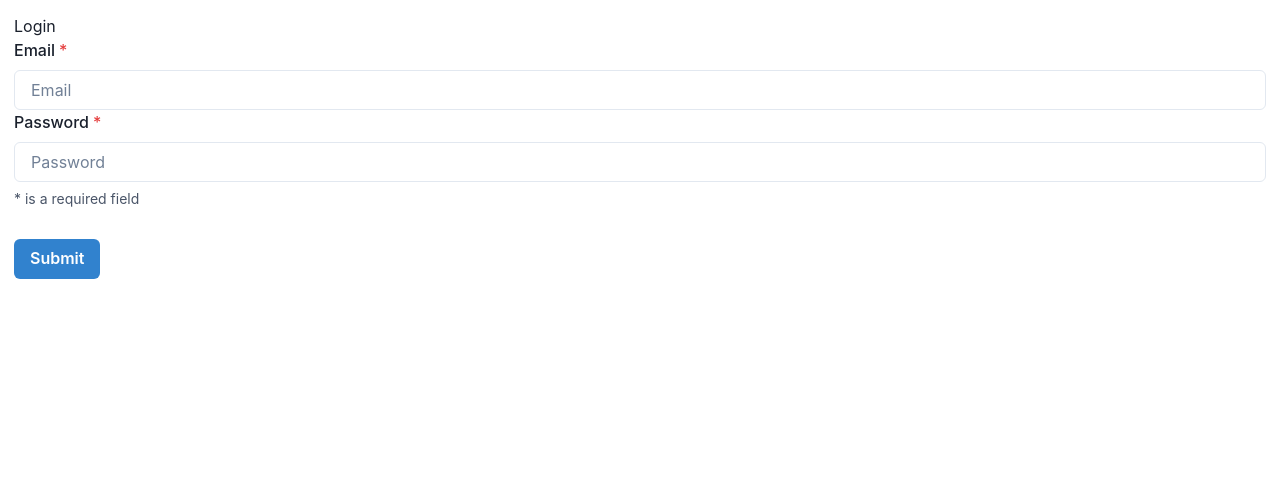
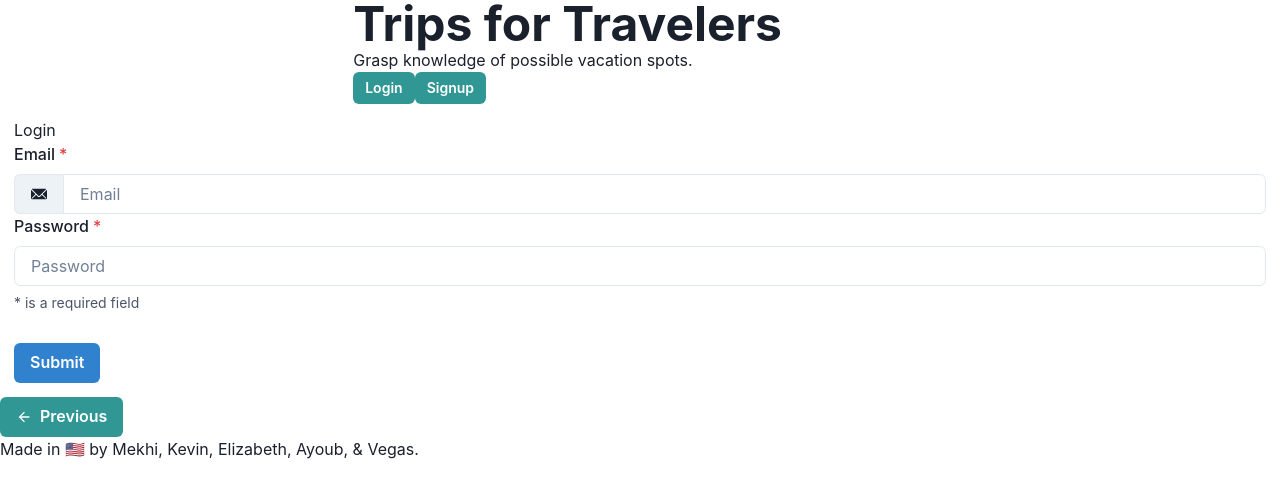
Before and after one commit to saucymj/MERN-BookingApp, a React (Create React App) app in the folder client/: page /login in a window 1280 px wide. Shown: the top 498 px of the page. Built offline with nearby package versions, Linux system fonts and the light colour scheme.

Commit message:
added header and footer

```diff
--- a/client/src/App.js
+++ b/client/src/App.js
@@ -4,10 +4,13 @@ import { setContext } from '@apollo/client/link/context';
 import { BrowserRouter as Router, Routes, Route } from 'react-router-dom';
 import { ChakraProvider } from '@chakra-ui/react'
 
+import Header from './components/Header';
 import Home from './pages/Home';
 import Signup from './pages/Signup';
 import Login from './pages/Login';
 import SingleReview from './pages/SingleReview';
+import Footer from './components/Footer';
+
 
 const httpLink = createHttpLink({
   uri: '/graphql',
@@ -33,6 +36,7 @@ function App() {
     <ChakraProvider>
     <ApolloProvider client={client}>
       <Router>
+        <Header />
         <div className="">
           <Routes>
               <Route
@@ -53,6 +57,7 @@ function App() {
               />
           </Routes>
            </div>
+           <Footer/>
       </Router>
     </ApolloProvider>
     </ChakraProvider>
--- a/client/src/components/CommentList/index.js
+++ b/client/src/components/CommentList/index.js
@@ -9,7 +9,7 @@ const CommentList = ({ comments = [] }) => {
     return (
         <>
             <Text fontSize='3xl' as='u'>Comments</Text>
-            <div className="flex-row my-4">
+            <div className="">
                 {comments &&
                     comments.map((comment) => (
                         <div key={comment._id} className="">
--- a/client/src/components/Footer/index.js
+++ b/client/src/components/Footer/index.js
@@ -0,0 +1,35 @@
+import React from 'react';
+import { useLocation, useNavigate } from 'react-router-dom';
+import { ArrowBackIcon } from '@chakra-ui/icons';
+import { Button } from '@chakra-ui/react';
+
+
+const Footer = () => {
+  const location = useLocation();
+  const navigate = useNavigate();
+  return (
+    <footer className="">
+      <div className="">
+        {location.pathname !== '/' && (
+        <Button   onClick={() => navigate(-1)} leftIcon={<ArrowBackIcon />} colorScheme='teal' variant='solid'>
+           Previous
+         </Button>
+        )}
+        <h4>
+          Made in{' '}
+          <span
+            className="emoji"
+            role="img"
+            aria-label="flag"
+            aria-hidden="false"
+          >
+            🇺🇸
+          </span>{' '}
+          by Mekhi, Kevin, Elizabeth, Ayoub, & Vegas.
+        </h4>
+      </div>
+    </footer>
+  );
+};
+
+export default Footer;
--- a/client/src/components/Header/index.js
+++ b/client/src/components/Header/index.js
@@ -0,0 +1,49 @@
+import React from 'react';
+import { Link } from 'react-router-dom';
+
+import Auth from '../../utils/auth';
+import { Container, Heading, Button } from '@chakra-ui/react';
+
+const Header = () => {
+    const logout = (event) => {
+        event.preventDefault();
+        Auth.logout();
+    };
+    return (
+        <header className="">
+            <Container>
+                <div>
+                    <Link className="" to="/">
+                        <Heading as='h2' size='2xl'>
+                            Trips for Travelers
+                        </Heading>
+                    </Link>
+                    <p className="">Grasp knowledge of possible vacation spots.</p>
+                </div>
+                <div>
+                    {Auth.loggedIn() ? (
+                        <>
+                            <span>Welcome, {Auth.getProfile().data.username}!</span>
+                            <Button colorScheme='Blue' onClick={logout}>Logout</Button>
+                        </>
+                    ) : (
+                        <>
+                            <Link className="" to="/login">
+                                <Button colorScheme='teal' size='sm'>
+                                    Login
+                                </Button>
+                            </Link>
+                            <Link className="" to="/signup">
+                                <Button colorScheme='teal' size='sm'>
+                                    Signup
+                                </Button>
+                            </Link>
+                        </>
+                    )}
+                </div>
+            </Container>
+        </header>
+    );
+};
+
+export default Header;
--- a/client/src/components/ReviewForm/index.js
+++ b/client/src/components/ReviewForm/index.js
@@ -57,14 +57,14 @@ const ReviewForm = () => {
 
   return (
     <div>
-      <h3>Trips & Tips</h3>
+      <h3>How was your trip?</h3>
 
       {Auth.loggedIn() ? (
         <>
           <FormControl onSubmit={handleFormSubmit}>
-            <Textarea value={reviewText} placeholder='Leave a comment...' onChange={handleChange} />
+            <Textarea value={reviewText} placeholder='Share your experience...' onChange={handleChange} />
             <Text mb='8px'> Character Count: {characterCount}/280
-            {error && <span className="ml-2">{error.message}</span>}</Text>
+            {error && <span className="">{error.message}</span>}</Text>
             <div>
             <Button mt={8} colorScheme='blue' type='submit'><AddIcon /></Button>
             </div>
--- a/client/src/pages/Login.js
+++ b/client/src/pages/Login.js
@@ -4,8 +4,9 @@ import { useMutation } from '@apollo/client';
 import { LOGIN_USER } from '../utils/mutations';
 
 import Auth from '../utils/auth';
-import { Input, Button } from '@chakra-ui/react';
-import { FormControl, FormLabel, FormHelperText } from '@chakra-ui/react'
+import { EmailIcon } from '@chakra-ui/icons';
+import { Input, Button ,FormControl, FormLabel, FormHelperText, InputLeftAddon, InputGroup } from '@chakra-ui/react';
+
 
 
 
@@ -51,9 +52,13 @@ const Login = (props) => {
                 </p>
             ) : (
                 <form onSubmit={handleFormSubmit}>
+
                 <FormControl isRequired>
                     <FormLabel>Email</FormLabel>
+                    <InputGroup>
+                        <InputLeftAddon children={<EmailIcon/>} />
                     <Input placeholder='Email' id='email' type='email' name='email' onChange={handleChange} value={formState.email} />
+                    </InputGroup>
                     <FormLabel>Password</FormLabel>
                     <Input placeholder='Password'
                         id='password'
```
